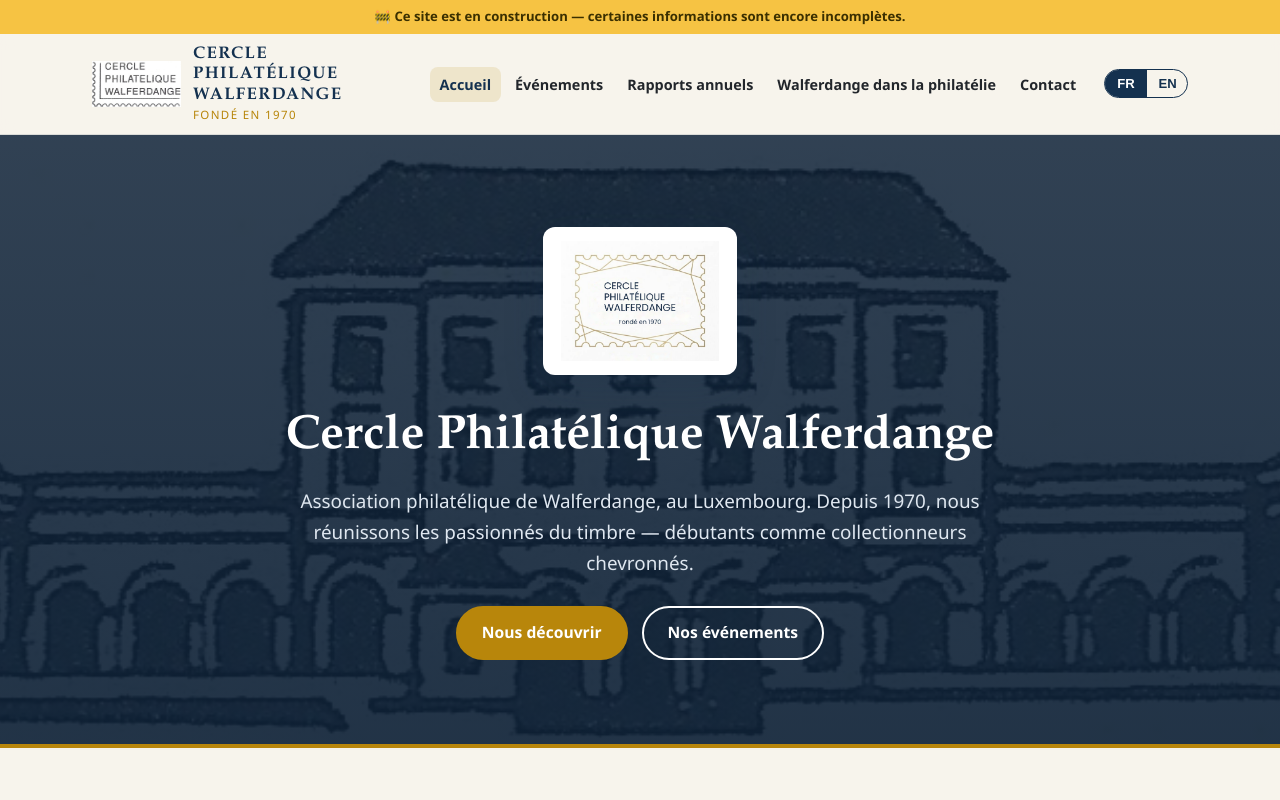
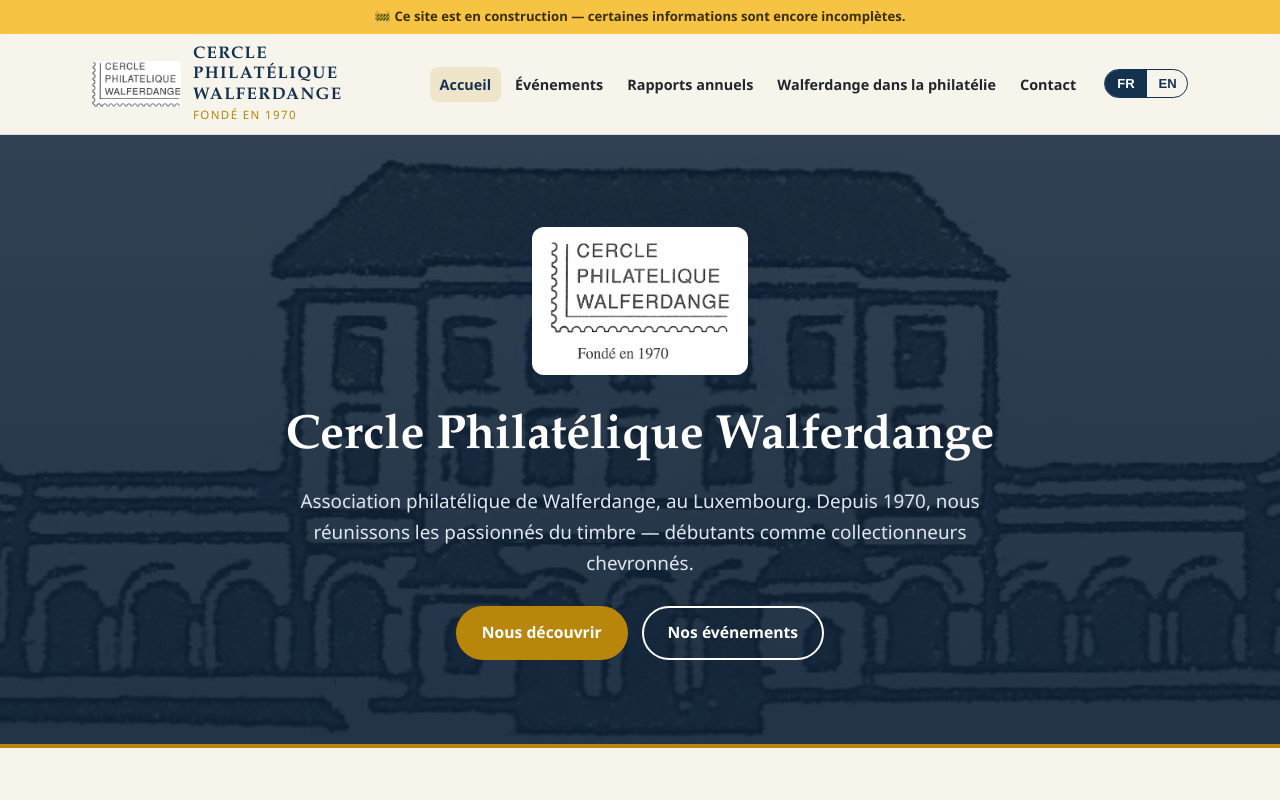
Before and after one commit to walferphilately/walferphilately.github.io, a plain HTML site: page index.html in a window 1280 px wide. Shown: the top 800 px of the page. Drawn offline with Linux system fonts and the light colour scheme; files whose address does not match are found by name.

Commit message:
Update logo image source in hero section

```diff
--- a/index.html
+++ b/index.html
@@ -14,7 +14,7 @@
   <!-- ============ HÉRO ============ -->
   <section class="hero">
     <div class="container">
-      <div class="hero-logo"><img src="uploads/logo_v1.png" alt="Cercle Philatélique Walferdange — Fondé en 1970"></div>
+      <div class="hero-logo"><img src="assets/img/logo-fonde-1970.jpg" alt="Cercle Philatélique Walferdange — Fondé en 1970"></div>
       <h1>Cercle Philatélique Walferdange</h1>
       <p class="lead" data-i18n="hero_lead"></p>
       <div class="hero-cta">
```
